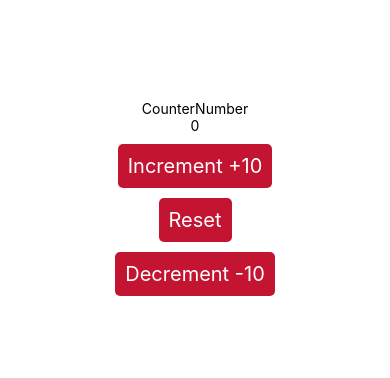
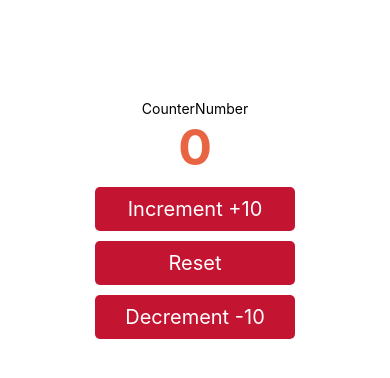
Before and after one commit to atif11802/react-native-tutorial, a React Native app: screen / in a window 390 px wide. Shown: the top 378 px of the page. Built offline with nearby package versions, Linux system fonts and the light colour scheme.

Commit message:
challenge done

```diff
--- a/app.json
+++ b/app.json
@@ -1,8 +1,8 @@
 {
 	"expo": {
-    "name": "react-native-tutorial",
+		"name": "react-native-tutorial v2",
 		"slug": "react-native-tutorial",
-    "version": "1.0.0",
+		"version": "1.0.1",
 		"orientation": "portrait",
 		"icon": "./assets/icon.png",
 		"splash": {
@@ -13,16 +13,14 @@
 		"updates": {
 			"fallbackToCacheTimeout": 0
 		},
-    "assetBundlePatterns": [
-      "**/*"
-    ],
+		"assetBundlePatterns": ["**/*"],
 		"ios": {
 			"supportsTablet": true,
 			"buildNumber": "1.0.0",
 			"bundleIdentifier": "com.atif11802.reactnativetutorial"
 		},
 		"android": {
-      "versionCode": 1,
+			"versionCode": 2,
 			"adaptiveIcon": {
 				"foregroundImage": "./assets/adaptive-icon.png",
 				"backgroundColor": "#FFFFFF"
--- a/package.json
+++ b/package.json
@@ -16,6 +16,7 @@
     "expo-app-loading": "~1.3.0",
     "expo-font": "~10.0.4",
     "expo-status-bar": "~1.2.0",
+    "expo-updates": "~0.11.6",
     "react": "17.0.1",
     "react-dom": "17.0.1",
     "react-native": "0.64.3",
--- a/src/screens/CounterNumber.js
+++ b/src/screens/CounterNumber.js
@@ -8,7 +8,7 @@ export default function CounterNumber() {
 		<View style={styles.container}>
 			<Text>CounterNumber</Text>
 			<View style={styles.counter}>
-				<Text>{counter}</Text>
+				<Text style={styles.counterNumber}>{counter}</Text>
 			</View>
 			<TouchableOpacity
 				activeOpacity={0.3}
@@ -26,7 +26,11 @@ export default function CounterNumber() {
 			</TouchableOpacity>
 			<TouchableOpacity
 				style={styles.button}
-				onPress={() => setCounter(counter - 10)}
+				onPress={() => {
+					if (counter > 0) {
+						setCounter(counter - 10);
+					}
+				}}
 				activeOpacity={0.3}
 			>
 				<Text style={styles.text}>Decrement -10</Text>
@@ -47,11 +51,18 @@ const styles = StyleSheet.create({
 		flexDirection: "column",
 		alignItems: "center",
 	},
+	counterNumber: {
+		fontSize: "50px",
+		fontWeight: "bold",
+		color: "#e96443",
+	},
 	button: {
 		backgroundColor: "#c31432",
 		padding: "10px",
 		borderRadius: "5px",
 		marginTop: "10px",
+		minWidth: "200px",
+		alignItems: "center",
 	},
 	text: {
 		color: "#fff",
```
Also changed, not shown: 1 other file (tests, documents, lock files or other folders). Lines whose indentation alone changed are shown as unchanged.
